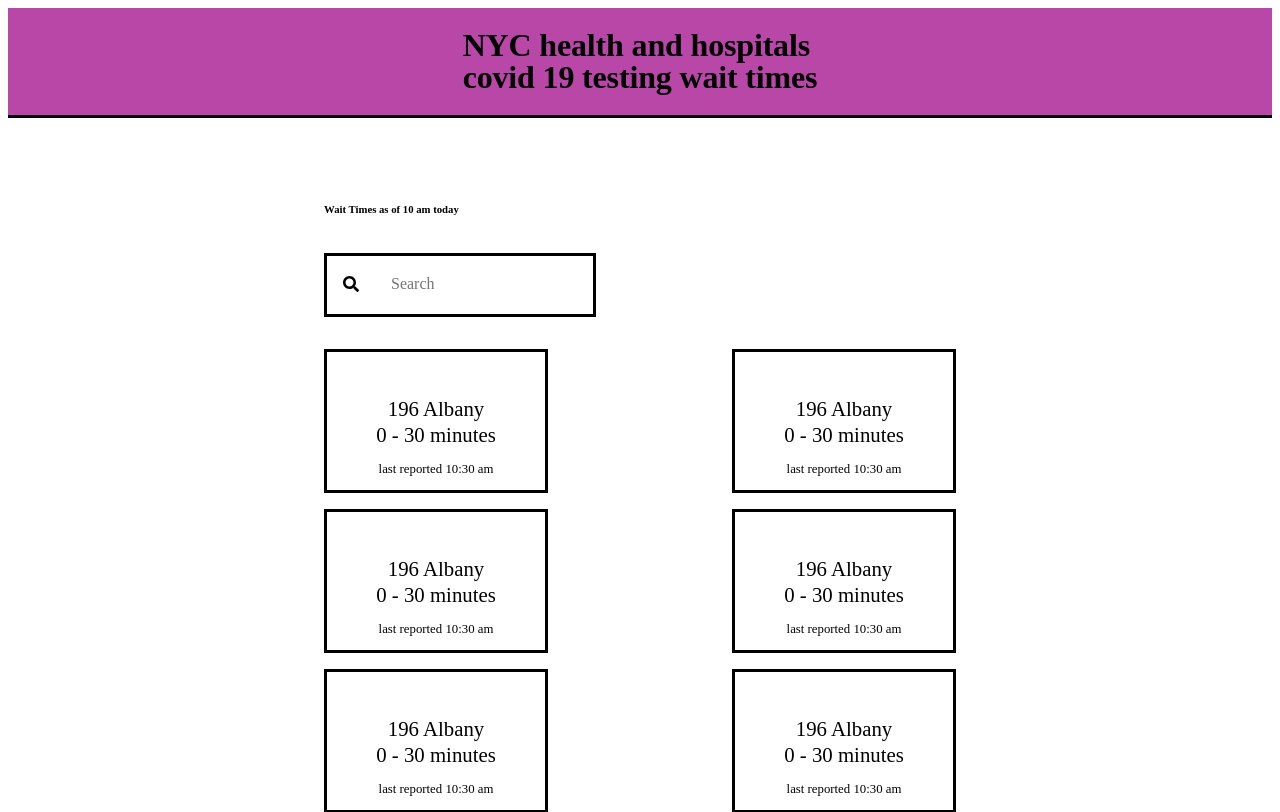
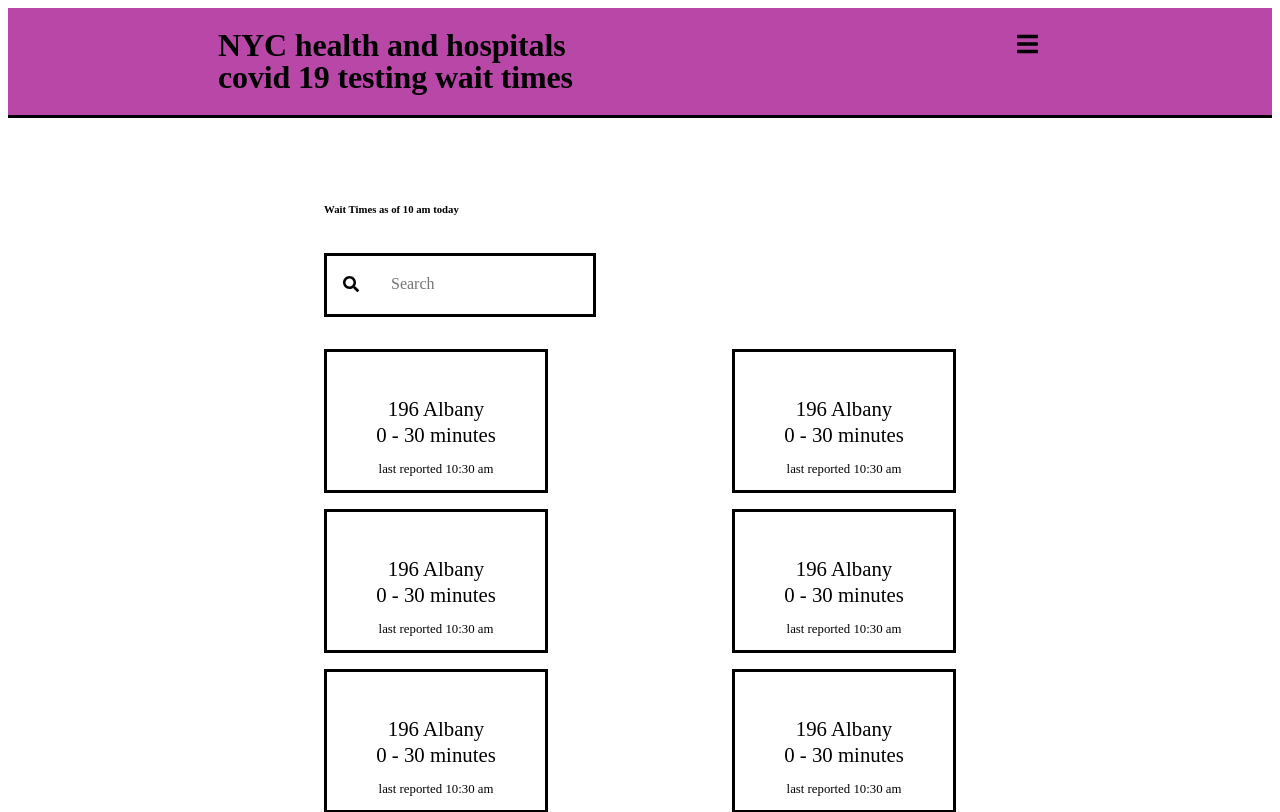
Before and after one commit to azlyth/covid-19-dashboard, a React (Create React App) app: page / in a window 1280 px wide. Shown: the top 812 px of the page. Built offline with nearby package versions, Linux system fonts and the light colour scheme; a web font is replaced by a local one.

Commit message:
Add menu icon to header

```diff
--- a/src/components/Header.css
+++ b/src/components/Header.css
@@ -5,7 +5,7 @@
 
 .headerContainer {
   display: flex;
-  justify-content: center;
+  justify-content: space-around;
   text-align: left;
   letter-spacing: -0.01em;
 }
@@ -13,3 +13,12 @@
 .headerContainer h1 {
   line-height: 1;
 }
+
+.menuIcon {
+  font-size: 1.5em;
+  margin: 1em;
+}
+
+.menuIcon:hover {
+  cursor: pointer;
+}
--- a/src/components/Header.js
+++ b/src/components/Header.js
@@ -1,10 +1,18 @@
+import { FontAwesomeIcon } from '@fortawesome/react-fontawesome'
+import { faBars} from '@fortawesome/free-solid-svg-icons'
 import './Header.css'
+
+function ToggleMenu(e){
+  e.preventDefault();
+  console.log("Hello!");
+}
 
 function Header(){
   return (
     <header>
       <div className='headerContainer'>
         <h1>NYC health and hospitals <br></br> covid 19 testing wait times</h1>
+        <FontAwesomeIcon className='menuIcon' icon={faBars} onClick={ToggleMenu}/>
       </div>
     </header>
   );
```
